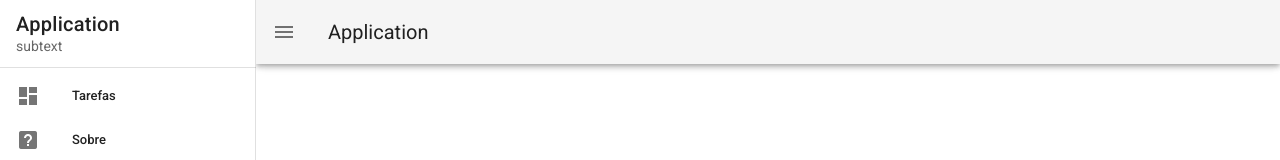
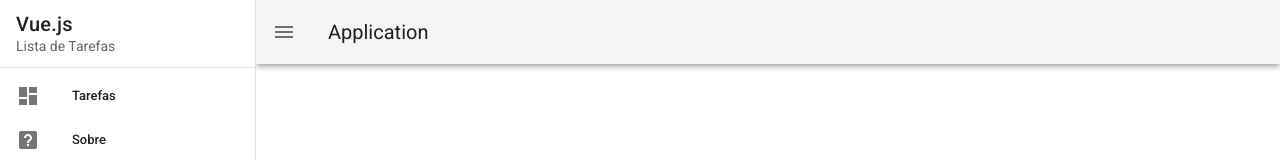
Before and after one commit to desenvolveronica/Vue_to-do, a Vue app: page / in a window 1280 px wide. Shown: the top 160 px of the page. Built offline with nearby package versions, Linux system fonts and the light colour scheme.

Commit message:
Incremento

```diff
--- a/src/App.vue
+++ b/src/App.vue
@@ -7,10 +7,10 @@
       <v-list-item>
         <v-list-item-content>
           <v-list-item-title class="text-h6">
-            Application
+            Vue.js
           </v-list-item-title>
           <v-list-item-subtitle>
-            subtext
+            Lista de Tarefas
           </v-list-item-subtitle>
         </v-list-item-content>
       </v-list-item>
```
